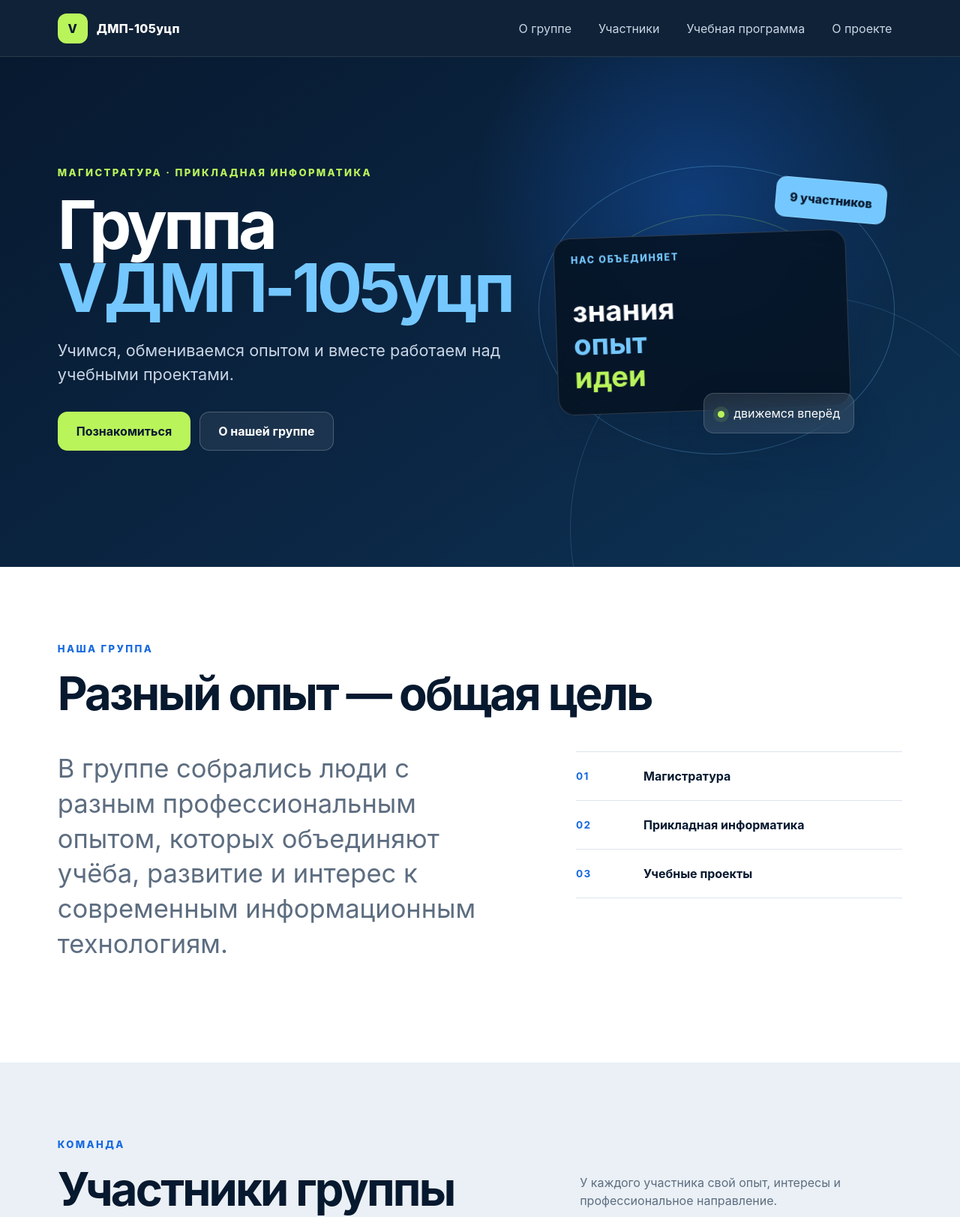
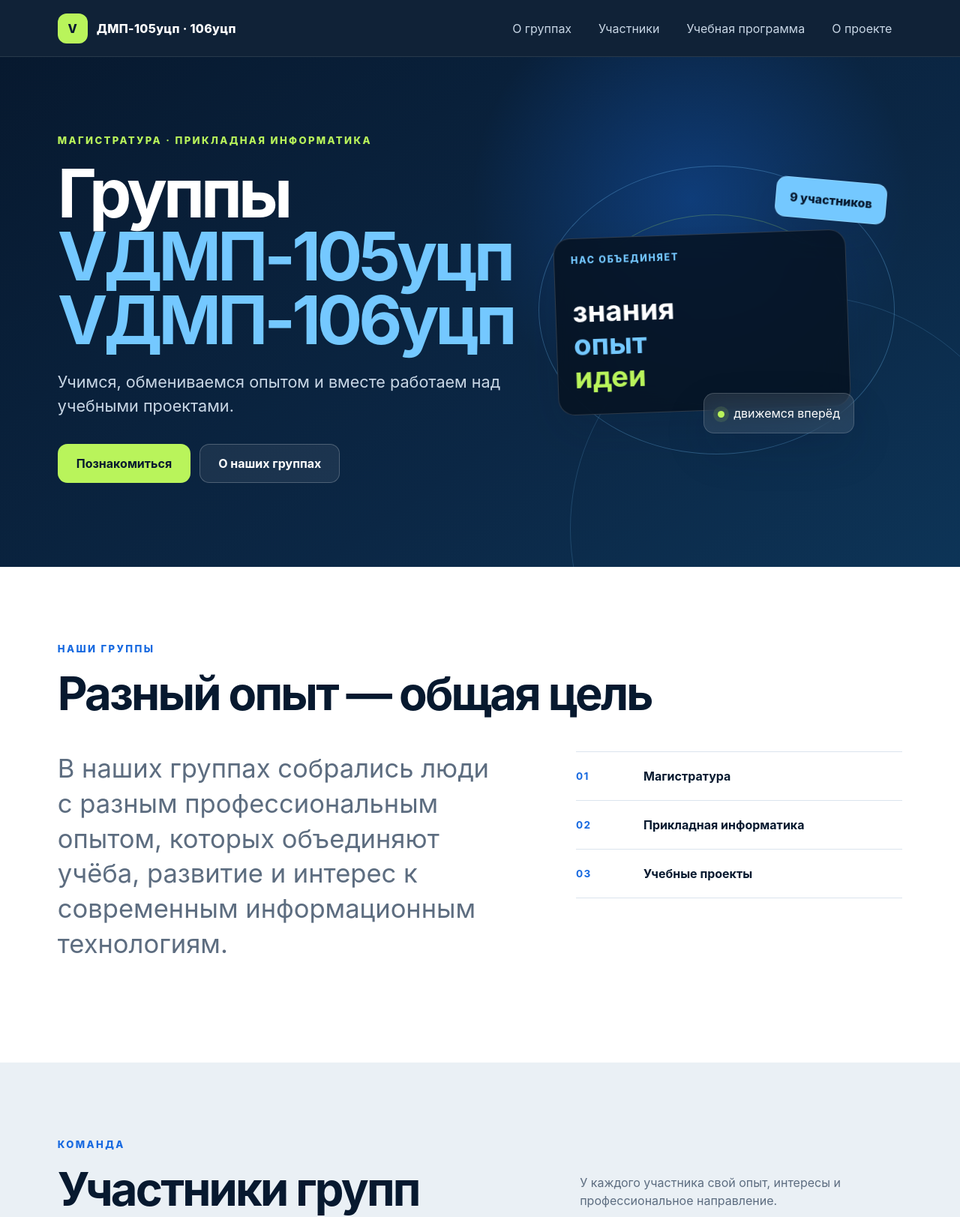
Before and after one commit to danielches/group-vdmp-105, a plain HTML site: page index.html in a window 1280 px wide. Shown: the top 1623 px of the page at 75% size. Drawn offline with Linux system fonts and the light colour scheme.

Commit message:
Добавлена группа VДМП-106уцп на общий сайт

```diff
--- a/index.html
+++ b/index.html
@@ -3,8 +3,8 @@
 <head>
   <meta charset="UTF-8">
   <meta name="viewport" content="width=device-width, initial-scale=1.0">
-  <meta name="description" content="Сайт учебной группы VДМП-105уцп">
-  <title>VДМП-105уцп — сайт группы</title>
+  <meta name="description" content="Сайт учебных групп VДМП-105уцп и VДМП-106уцп">
+  <title>VДМП-105уцп и VДМП-106уцп — сайт групп</title>
   <link rel="stylesheet" href="styles.css">
   <script src="script.js" defer></script>
 </head>
@@ -12,7 +12,7 @@
   <header class="site-header">
     <a class="brand" href="#top" aria-label="На главную">
       <span class="brand-mark">V</span>
-      <span>ДМП-105уцп</span>
+      <span>ДМП-105уцп · 106уцп</span>
     </a>
 
     <button class="menu-button" type="button" aria-expanded="false" aria-controls="site-nav">
@@ -21,7 +21,7 @@
     </button>
 
     <nav class="site-nav" id="site-nav" aria-label="Основная навигация">
-      <a href="#about">О группе</a>
+      <a href="#about">О группах</a>
       <a href="#team">Участники</a>
       <a href="#study">Учебная программа</a>
       <a href="#project">О проекте</a>
@@ -32,11 +32,11 @@
     <section class="hero" aria-labelledby="hero-title">
       <div class="hero-copy">
         <p class="eyebrow">Магистратура · Прикладная информатика</p>
-        <h1 id="hero-title">Группа<br><span>VДМП-105уцп</span></h1>
+        <h1 id="hero-title">Группы<br><span>VДМП-105уцп<br>VДМП-106уцп</span></h1>
         <p class="hero-text">Учимся, обмениваемся опытом и вместе работаем над учебными проектами.</p>
         <div class="hero-actions">
           <a class="button button-primary" href="#team">Познакомиться</a>
-          <a class="button button-secondary" href="#about">О нашей группе</a>
+          <a class="button button-secondary" href="#about">О наших группах</a>
         </div>
       </div>
 
@@ -58,11 +58,11 @@
 
     <section class="section about" id="about" aria-labelledby="about-title">
       <div class="section-heading">
-        <p class="eyebrow">Наша группа</p>
+        <p class="eyebrow">Наши группы</p>
         <h2 id="about-title">Разный опыт — общая цель</h2>
       </div>
       <div class="about-grid">
-        <p class="lead">В группе собрались люди с разным профессиональным опытом, которых объединяют учёба, развитие и интерес к современным информационным технологиям.</p>
+        <p class="lead">В наших группах собрались люди с разным профессиональным опытом, которых объединяют учёба, развитие и интерес к современным информационным технологиям.</p>
         <div class="fact-list">
           <div class="fact"><strong>01</strong><span>Магистратура</span></div>
           <div class="fact"><strong>02</strong><span>Прикладная информатика</span></div>
@@ -75,7 +75,7 @@
       <div class="section-heading heading-row">
         <div>
           <p class="eyebrow">Команда</p>
-          <h2 id="team-title">Участники группы</h2>
+          <h2 id="team-title">Участники групп</h2>
         </div>
         <p>У каждого участника свой опыт, интересы и профессиональное направление.</p>
       </div>
@@ -148,20 +148,20 @@
     <section class="section result" id="project" aria-labelledby="result-title">
       <div class="result-copy">
         <p class="eyebrow">Общий проект</p>
-        <h2 id="result-title">Сайт нашей группы</h2>
-        <p>Здесь собрана основная информация о группе и её участниках. Сайт развивается вместе с нами.</p>
+        <h2 id="result-title">Сайт наших групп</h2>
+        <p>Здесь собрана основная информация о группах и их участниках. Сайт развивается вместе с нами.</p>
       </div>
       <div class="result-command" aria-label="Содержание сайта">
         <span>На этом сайте</span>
         <p>Знакомство с участниками</p>
-        <p>Общая информация о группе</p>
+        <p>Общая информация о группах</p>
         <p>Наши интересы и учебная жизнь</p>
       </div>
     </section>
   </main>
 
   <footer class="site-footer">
-    <span>VДМП-105уцп</span>
+    <span>VДМП-105уцп · VДМП-106уцп</span>
     <p>Командный учебный проект · <span id="year">2026</span></p>
   </footer>
 </body>
```
Also changed, not shown: 1 other file.
